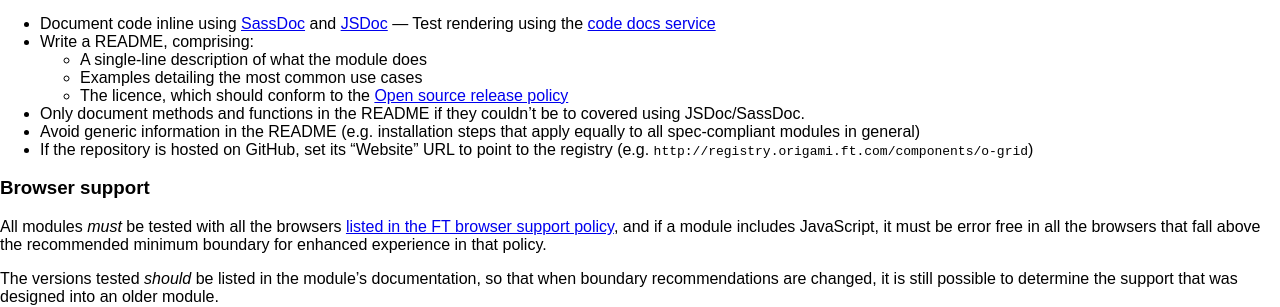
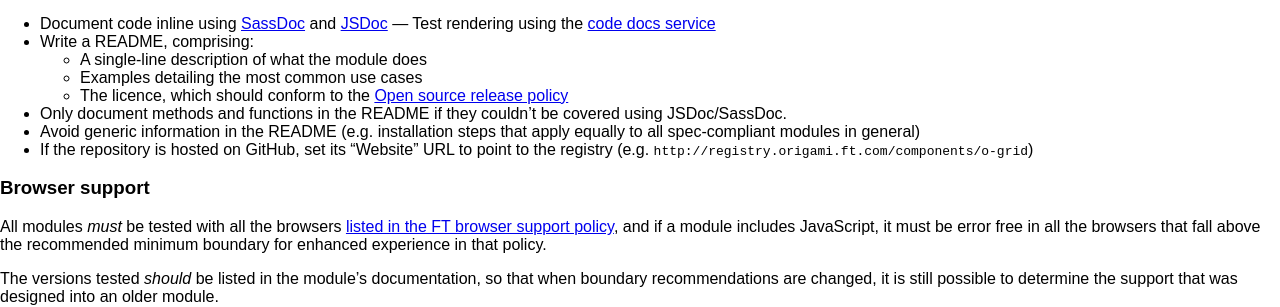
Before and after one commit to Financial-Times/ft-origami, a Jekyll site: the page built from docs/component-spec/modules.md, in a window 1280 px wide and 900 px high, scrolled down 6159 px. Shown: the part 244-551 px from the top of the window. Built offline with Jekyll 4.4.1, drawn with Linux system fonts in a browser that asks for light colours; nearby versions of some CDN libraries; comment, search, counter and statistics services are not loaded; a style sheet for code colours, icons or effects is not loaded.

Commit message:
Fix typo (thanks @albertoelias)

```diff
--- a/docs/component-spec/modules.md
+++ b/docs/component-spec/modules.md
@@ -317,7 +317,7 @@ Module developers *should* apply the following checklist when creating documenta
 	* A single-line description of what the module does
 	* Examples detailing the most common use cases
 	* The licence, which should conform to the [Open source release policy](https://docs.google.com/document/d/1pI-qI3BrO5edFYdHcoDCH9wVbfbFvroclxSEtkXwpCw/edit)
-* Only document methods and functions in the README if they couldn't be to covered using JSDoc/SassDoc.
+* Only document methods and functions in the README if they couldn't be covered using JSDoc/SassDoc.
 * Avoid generic information in the README (e.g. installation steps that apply equally to all spec-compliant modules in general)
 * If the repository is hosted on GitHub, set its "Website" URL to point to the registry (e.g. `http://registry.origami.ft.com/components/o-grid`)
 
```
